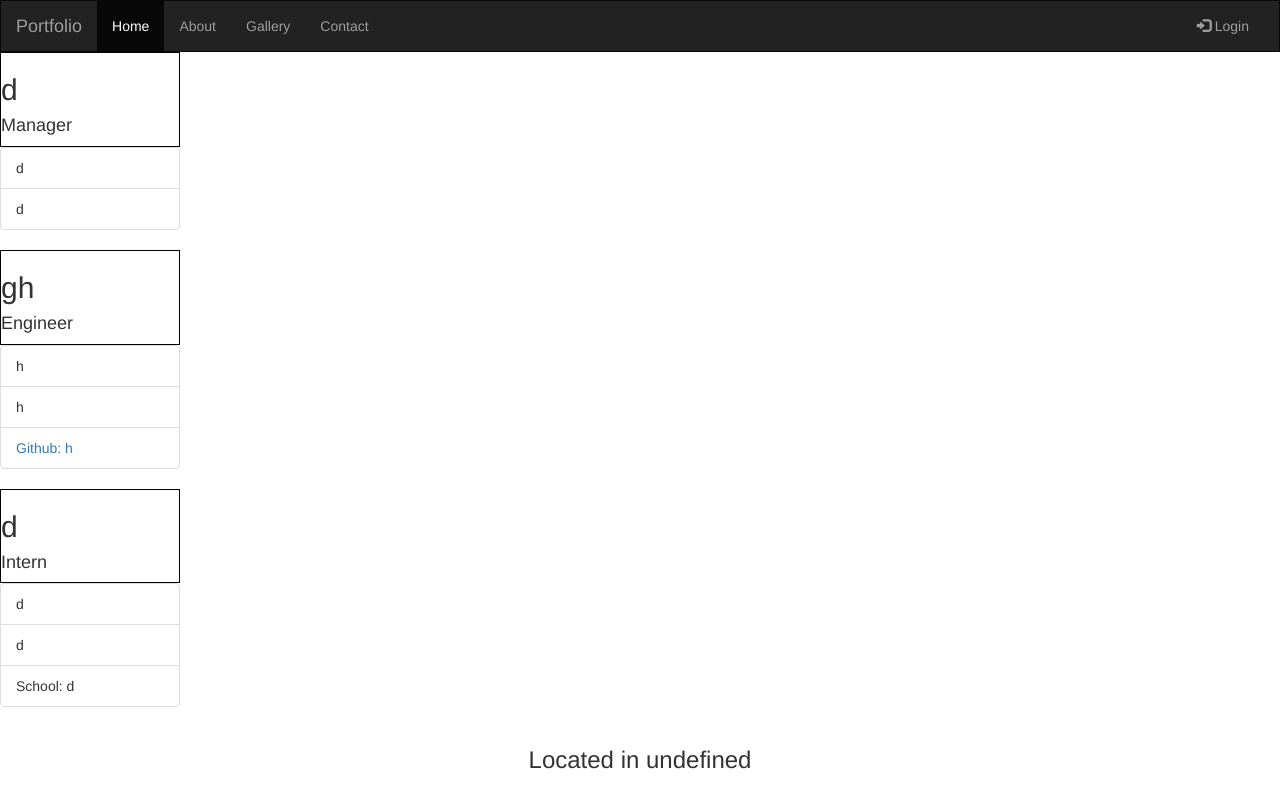
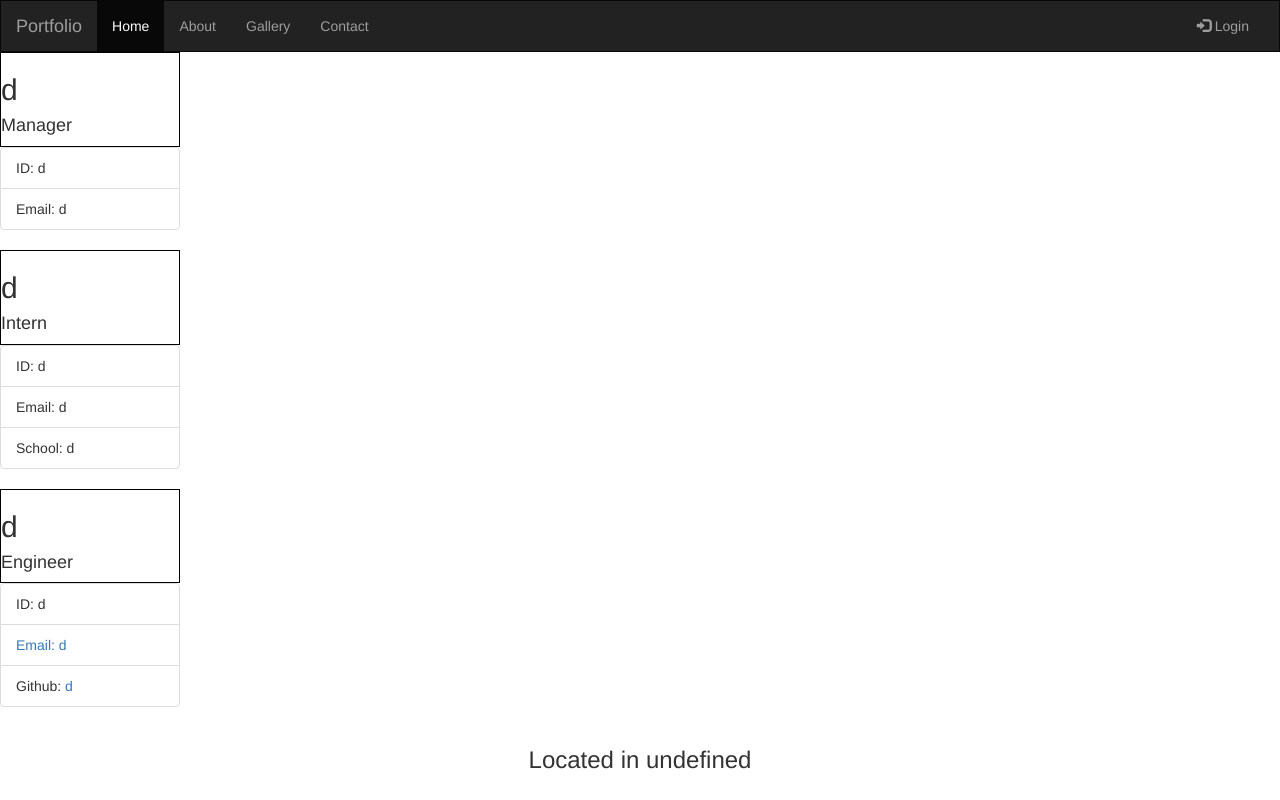
Before and after one commit to jshuaaaa/Team-profile-generator, a website: page index.html in a window 1280 px wide. Shown: the top 800 px of the page. Drawn offline with nearby package versions, Linux system fonts and the light colour scheme.

Commit message:
finished up HTML displaying

```diff
--- a/index.html
+++ b/index.html
@@ -58,21 +58,21 @@
           <h4 class="card-text">Manager</h4>
         </div>
         <ul class="list-group list-group-flush">
-          <li class="list-group-item">d</li>
-          <li class="list-group-item">d</li>
+          <li class="list-group-item">ID: d</li>
+          <li class="list-group-item">Email: d</li>
         </ul>
 
       </div>
           <div class="card" style="width: 18rem;">
 
            <div class="card-body" style="border: 1px solid black">
-          <h2 class="card-title">gh</h2>
-          <h4 class="card-text">Engineer</h4>
+             <h2 class="card-title">d</h2>
+             <h4 class="card-text">Intern</h4>
            </div>
            <ul class="list-group list-group-flush">
-          <li class="list-group-item">h</li>
-          <li class="list-group-item">h</li>
-          <li class="list-group-item"><a href="https://github.com/h">Github: h</a></li>
+             <li class="list-group-item">ID: d</li>
+             <li class="list-group-item">Email: d</li>
+             <li class="list-group-item">School: d</li>
            </ul>
 
          </div>
@@ -81,12 +81,12 @@
 
         <div class="card-body" style="border: 1px solid black">
           <h2 class="card-title">d</h2>
-             <h4 class="card-text">Intern</h4>
+          <h4 class="card-text">Engineer</h4>
         </div>
         <ul class="list-group list-group-flush">
-             <li class="list-group-item">d</li>
-             <li class="list-group-item">d</li>
-             <li class="list-group-item">School: d</li>
+          <li class="list-group-item">ID: d</li>
+          <li class="list-group-item"><a href="mailto:email@example.com">Email: d</a></li>
+          <li class="list-group-item">Github: <a href="https://github.com/d"> d</a></li>
         </ul>
 
       </div>
```
Also changed, not shown: utils/generateHTML.js (+7 -7 lines), test/index.test.js (added). Lines whose indentation alone changed are shown as unchanged.
